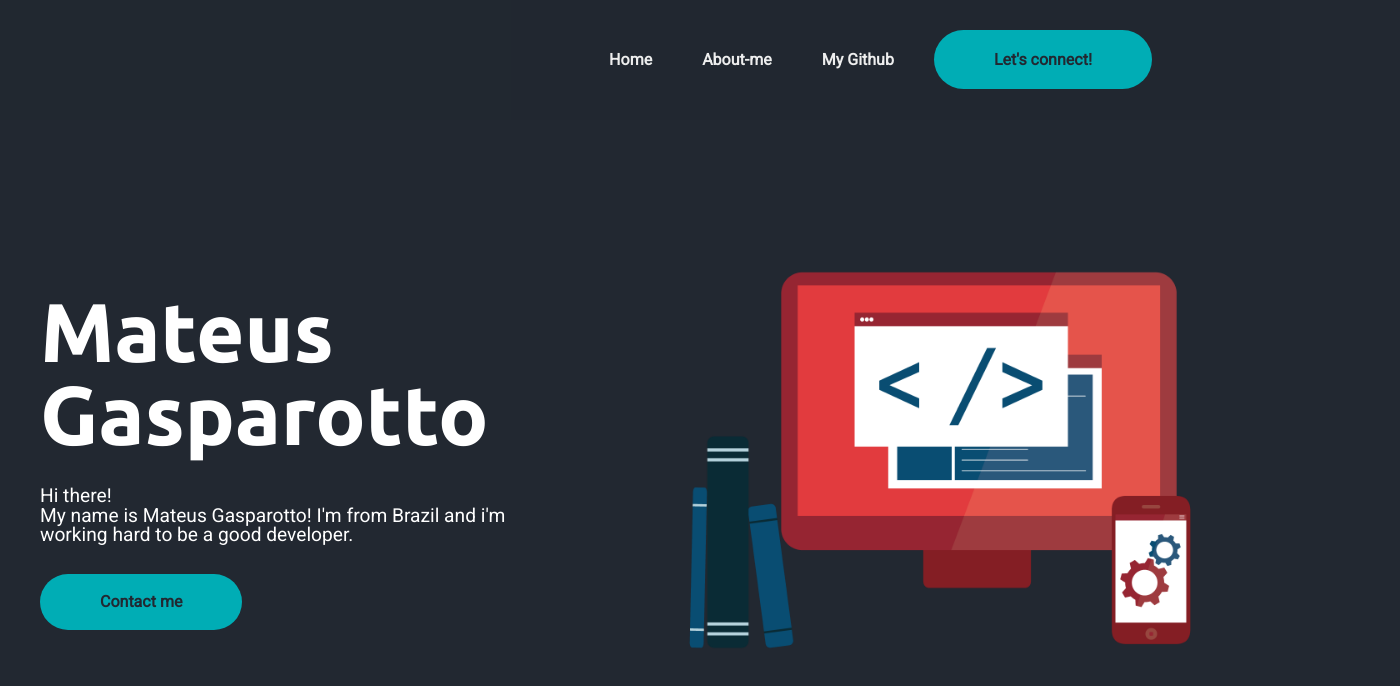
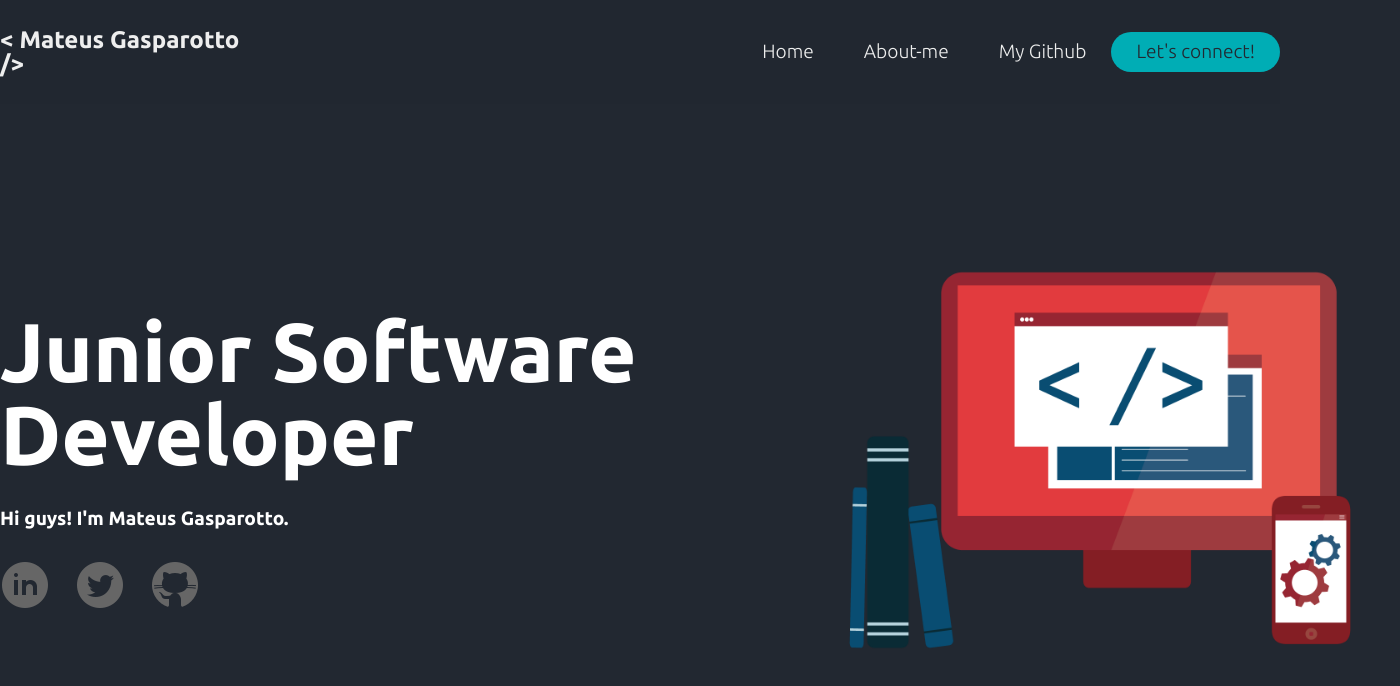
Before and after one commit to Gasparott0/Gasparott0.github.io, a plain HTML site: page index.html in a window 1280 px wide. Shown: the whole page, 1400 px wide, since content can reach past the window. Drawn offline with Linux system fonts and the light colour scheme.

Commit message:
change header and home section

```diff
--- a/css/style.css
+++ b/css/style.css
@@ -8,7 +8,7 @@
 
 html,
 body {
-    font-family: 'Roboto', sans-serif;
+    font-family: 'Ubuntu', sans-serif;
     background: var(--dark);
     height: 100%;
     width: 100%;
@@ -16,7 +16,6 @@ body {
 
 a {
     text-decoration: none;
-    font-weight: 700;
 }
 
 h1,
@@ -29,15 +28,23 @@ h6 {
 }
 
 header {
-    height: 15vh;
+    height: 13vh;
     width: 100%;
-    display: flex;
-    font-size: 1em;
+    font-size: 1.2em;
     position: fixed;
     background-color: var(--dark-transparent);
 }
 
-header nav {
+header .info {
+    height: 100%;
+    max-width: 1400px;
+    display: flex;
+    align-items: center;
+    margin-left: auto;
+    margin-right: auto;
+}
+
+header .info nav {
     height: 100%;
     width: 80%;
     margin: 0 auto;
@@ -45,20 +52,25 @@ header nav {
     justify-content: end;
 }
 
-header nav ul {
+header .info p {
+    color: var(--light);
+    font-weight: 700;
+    font-size: 1.5rem;
+}
+
+header .info nav ul {
     height: 100%;
     align-items: center;
     list-style: none;
     display: flex;
 }
 
-header nav ul li a {
+header .info nav ul li a {
     color: var(--light);
     padding: 10px 25px;
 }
 
-header nav ul li a.option-special {
-    color: #222831;
+header nav ul li a.special-option {
     background: #00ADB5;
     margin-left: 15px;
     border-radius: 15px;
@@ -75,15 +87,14 @@ main .introduction-section {
 main .introduction-section .container {
     margin-left: auto;
     margin-right: auto;
-    min-width: 1200px;
+    min-width: 1400px;
     display: flex;
     align-items: center;
     justify-content: space-between;
-    color: var(--light);
 }
 
 main .introduction-section .container .me {
-    width: 30rem;
+    width: 40rem;
 }
 
 main .introduction-section .container .me h1 {
@@ -95,20 +106,32 @@ main .introduction-section .container .me h1 {
 
 main .introduction-section .container .me p {
     font-size: 1.2rem;
+    line-height: 1.2;
     color: #fff;
     margin-bottom: 30px;
 }
 
-main .introduction-section .container .me a {
-    display: inline-block;
-    color: #222831;
-    background: #00ADB5;
-    border-radius: 15px;
-    padding: 20px 60px;
-    border-radius: 30px;
+main .introduction-section .container .me .social-medias {
+    display: flex;
+    width: 200px;
+    justify-content: space-between;
+
 }
 
 main .introduction-section img {
     max-width: 600px;
     max-height: 600px;
 }
+
+.p-bold {
+    font-weight: 700 !important;
+}
+
+.special-a {
+    color: #222831 !important;
+    display: inline-block !important;
+    background: #00ADB5 !important;
+    border-radius: 15px !important;
+    padding: 10px 25px !important;
+    border-radius: 30px !important;
+}
--- a/index.html
+++ b/index.html
@@ -16,24 +16,32 @@
 
 <body>
     <header>
+        <div class="info">
+            <p>&lt; Mateus Gasparotto /&gt;</p>
             <nav>
                 <ul>
                     <li><a href="#introduction">Home</a></li>
                     <li><a href="#about-me">About-me</a></li>
                     <li><a href="#github">My Github</a></li>
-                <li><a href="#social-media" class="option-special">Let's connect!</a></li>
+                    <li><a href="#social-media" class="special-a">Let's connect!</a></li>
                 </ul>
             </nav>
+        </div>
     </header>
     <main>
         <section id="introduction" class="introduction-section">
             <div class="container">
                 <div class="me">
-                    <h1>Mateus Gasparotto</h1>
-                    <p>Hi there! <br> My name is Mateus Gasparotto! I'm from Brazil and i'm working hard to be a good developer.</p>
-                    <a href="#social-media">Contact me</a>
+                    <h1>Junior Software Developer</h1>
+                    <p class="p-bold">Hi guys! I'm Mateus Gasparotto.</p>
+                    <div class="social-medias">
+                        <img src="images/icons/linkedin.png" alt="linkedin">
+                        <img src="images/icons/twitter.png" alt="twitter">
+                        <img src="images/icons/github.png" alt="github">
+                    </div>
                 </div>
                 <img src="images/dev.png" alt="dev image">
+
             </div>
         </section>
         <!-- <section id="about-me">
```
Also changed, not shown: css/reset.css (line endings or trailing spaces), images/icons/github.png (added), images/icons/linkedin.png (added), images/icons/twitter.png (added). Lines whose indentation alone changed are shown as unchanged.
